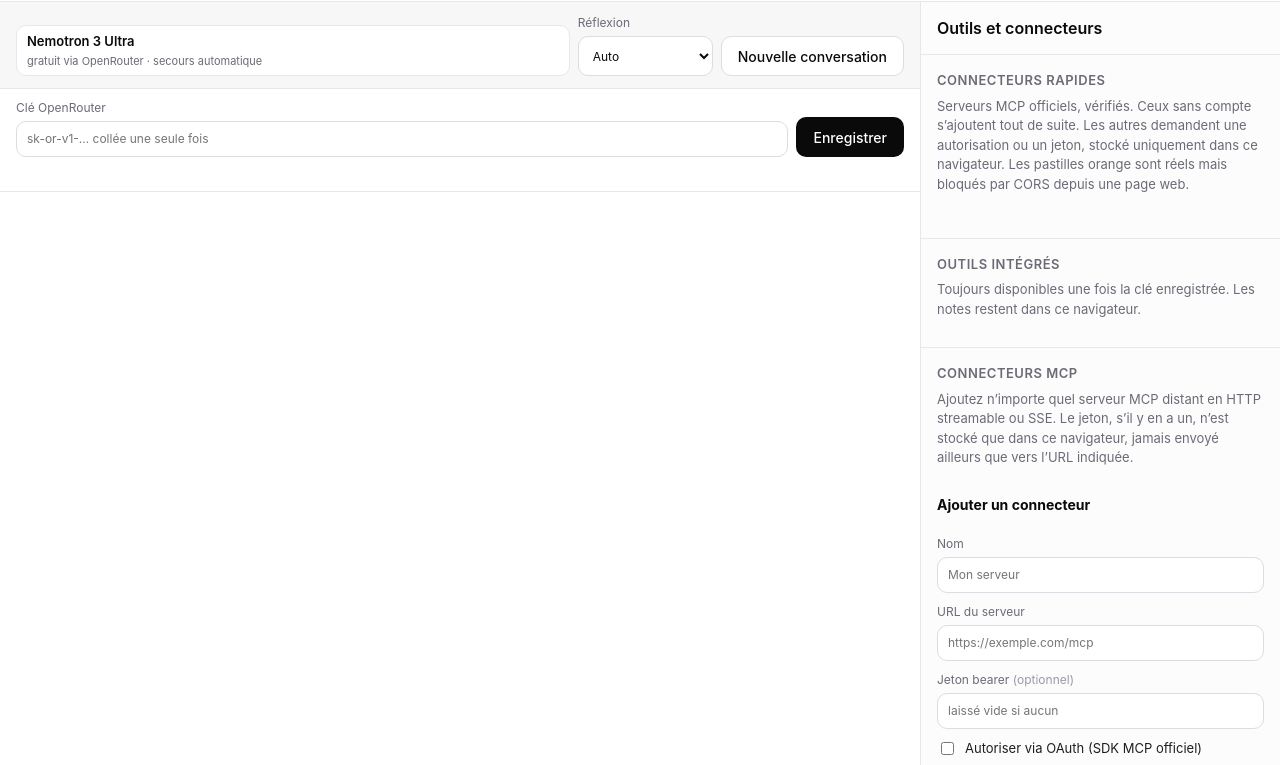
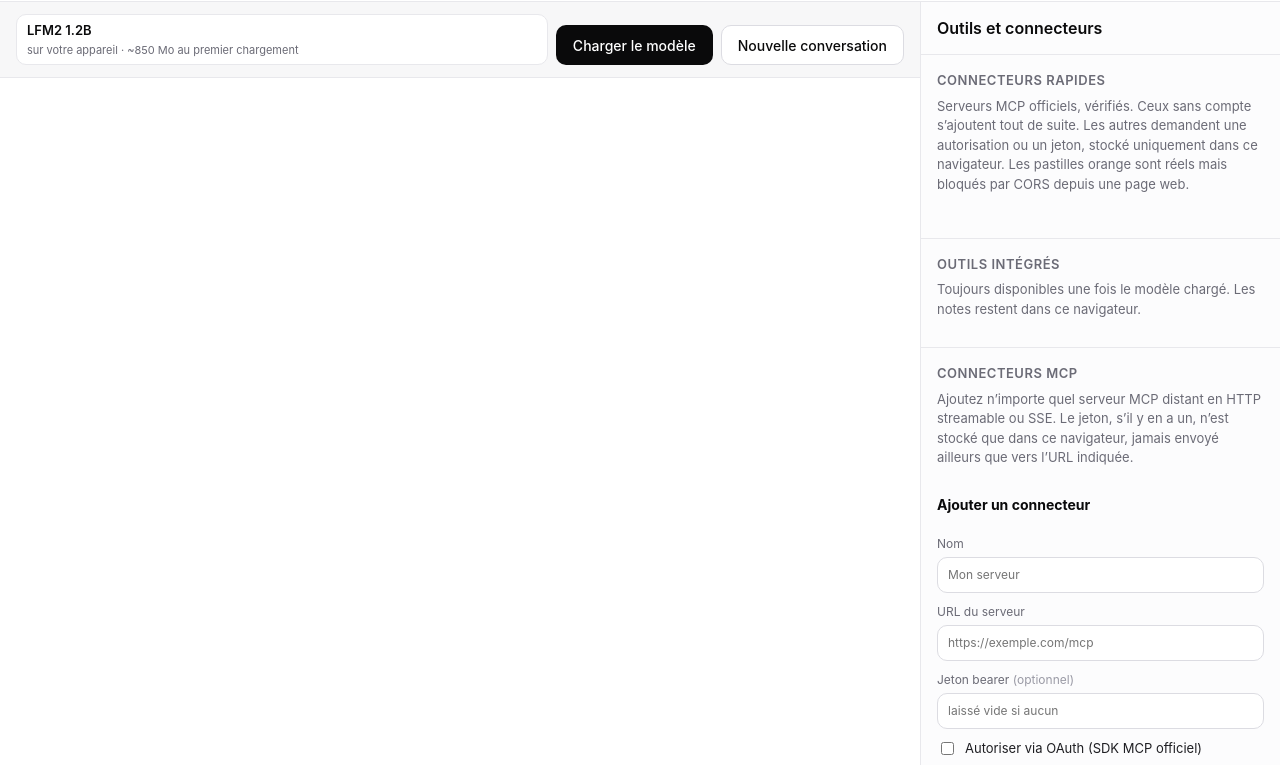
Before and after one commit to Falcone747/exior-preview, a plain HTML site: page agent/index.html in a window 1280 px wide. Shown: the part 45-810 px from the top of the page. Drawn offline with Linux system fonts and the light colour scheme.

Commit message:
Switch agent page to local LFM2 1.2B only

```diff
--- a/agent/index.html
+++ b/agent/index.html
@@ -4,11 +4,11 @@
   <meta charset="utf-8">
   <meta name="viewport" content="width=device-width, initial-scale=1, viewport-fit=cover">
   <title>EXIOR · Agent</title>
-  <meta name="description" content="Agent EXIOR dans votre navigateur, avec outils et connecteurs MCP vers vos apps.">
+  <meta name="description" content="Agent EXIOR local dans votre navigateur, avec outils et connecteurs MCP vers vos apps.">
   <link rel="icon" href="../favicon.svg">
-  <link rel="stylesheet" href="./styles.css?v=4">
+  <link rel="stylesheet" href="./styles.css?v=5">
   <script>window.addEventListener("error",e=>{var b=document.getElementById("gpu-banner");if(b){b.className="banner danger";b.textContent="Erreur : "+(e.message||e);}});</script>
-  <script type="module" src="./app.js?v=4"></script>
+  <script type="module" src="./app.js?v=5"></script>
 </head>
 <body>
   <a class="skip" href="#input">Aller à la saisie</a>
@@ -16,7 +16,7 @@
 
   <header class="top">
     <a class="logo" href="../">EXIOR</a>
-    <span class="badge">Agent</span>
+    <span class="badge">Agent local</span>
     <div class="top-actions">
       <button id="btn-panel" type="button" class="btn-s" aria-expanded="false" aria-controls="panel">Connecteurs</button>
     </div>
@@ -25,34 +25,21 @@
   <div class="layout">
     <main class="chat-col">
       <div class="toolbar">
-        <div class="model-pill" title="nvidia/nemotron-3-ultra-550b-a55b:free">
-          <b>Nemotron 3 Ultra</b>
-          <span>gratuit via OpenRouter · secours automatique</span>
+        <div class="model-pill" title="onnx-community/LFM2-1.2B-ONNX">
+          <b>LFM2 1.2B</b>
+          <span>sur votre appareil · ~850 Mo au premier chargement</span>
         </div>
-        <label class="field">
-          <span>Réflexion</span>
-          <select id="thinking">
-            <option value="auto" selected>Auto</option>
-            <option value="off">Off (plus rapide)</option>
-            <option value="on">On</option>
-          </select>
-        </label>
+        <button id="btn-load" type="button" class="btn-p">Charger le modèle</button>
         <button id="btn-new" type="button" class="btn-s">Nouvelle conversation</button>
       </div>
-
-      <form id="key-form" class="key-bar">
-        <label class="field grow">
-          <span>Clé OpenRouter</span>
-          <input id="or-key" type="password" autocomplete="off" spellcheck="false" placeholder="sk-or-v1-… collée une seule fois">
-        </label>
-        <button id="btn-save-key" type="submit" class="btn-p">Enregistrer</button>
-        <p id="key-state" class="key-state" role="status"></p>
-      </form>
-
+      <div id="progress" class="progress hidden">
+        <div class="bar" aria-hidden="true"><i id="prog-bar"></i></div>
+        <p id="prog-text"></p>
+      </div>
       <div id="messages" class="messages" aria-live="polite"></div>
       <form id="composer" class="composer">
         <label class="sr-only" for="input">Votre message</label>
-        <textarea id="input" rows="1" placeholder="Collez d’abord votre clé OpenRouter…" disabled></textarea>
+        <textarea id="input" rows="1" placeholder="Chargez d’abord le modèle…" disabled></textarea>
         <button id="btn-send" type="submit" class="btn-p" disabled>Envoyer</button>
         <button id="btn-stop" type="button" class="btn-s hidden">Arrêter</button>
       </form>
@@ -73,7 +60,7 @@
 
       <section>
         <h3>Outils intégrés</h3>
-        <p class="hint">Toujours disponibles une fois la clé enregistrée. Les notes restent dans ce navigateur.</p>
+        <p class="hint">Toujours disponibles une fois le modèle chargé. Les notes restent dans ce navigateur.</p>
         <ul id="builtin-list" class="tool-list"></ul>
       </section>
 
@@ -109,7 +96,7 @@
         <div id="notes" class="notes"></div>
       </section>
 
-      <p class="legal">Le modèle <strong>Nemotron 3 Ultra</strong> (et, en cas d’indisponibilité, ERNIE 5.5 Flash puis Nemotron Lightning) est appelé via OpenRouter, en version gratuite. Votre clé reste dans ce navigateur et n’est envoyée qu’à OpenRouter. Les connecteurs parlent directement au serveur de l’app depuis votre navigateur.</p>
+      <p class="legal">Le modèle <strong>LFM2 1.2B</strong> de Liquid AI tourne sur <strong>votre appareil</strong> (Transformers.js, poids q4). Premier téléchargement : environ 850&nbsp;Mo, puis il reste enregistré dans ce navigateur. WebGPU est utilisé s’il est disponible, sinon un mode plus lent (WASM) prend le relais — y compris sur un téléphone sans WebGPU. Les connecteurs parlent directement au serveur de l’app depuis votre navigateur.</p>
     </aside>
   </div>
   <div id="backdrop" class="backdrop hidden"></div>
```
